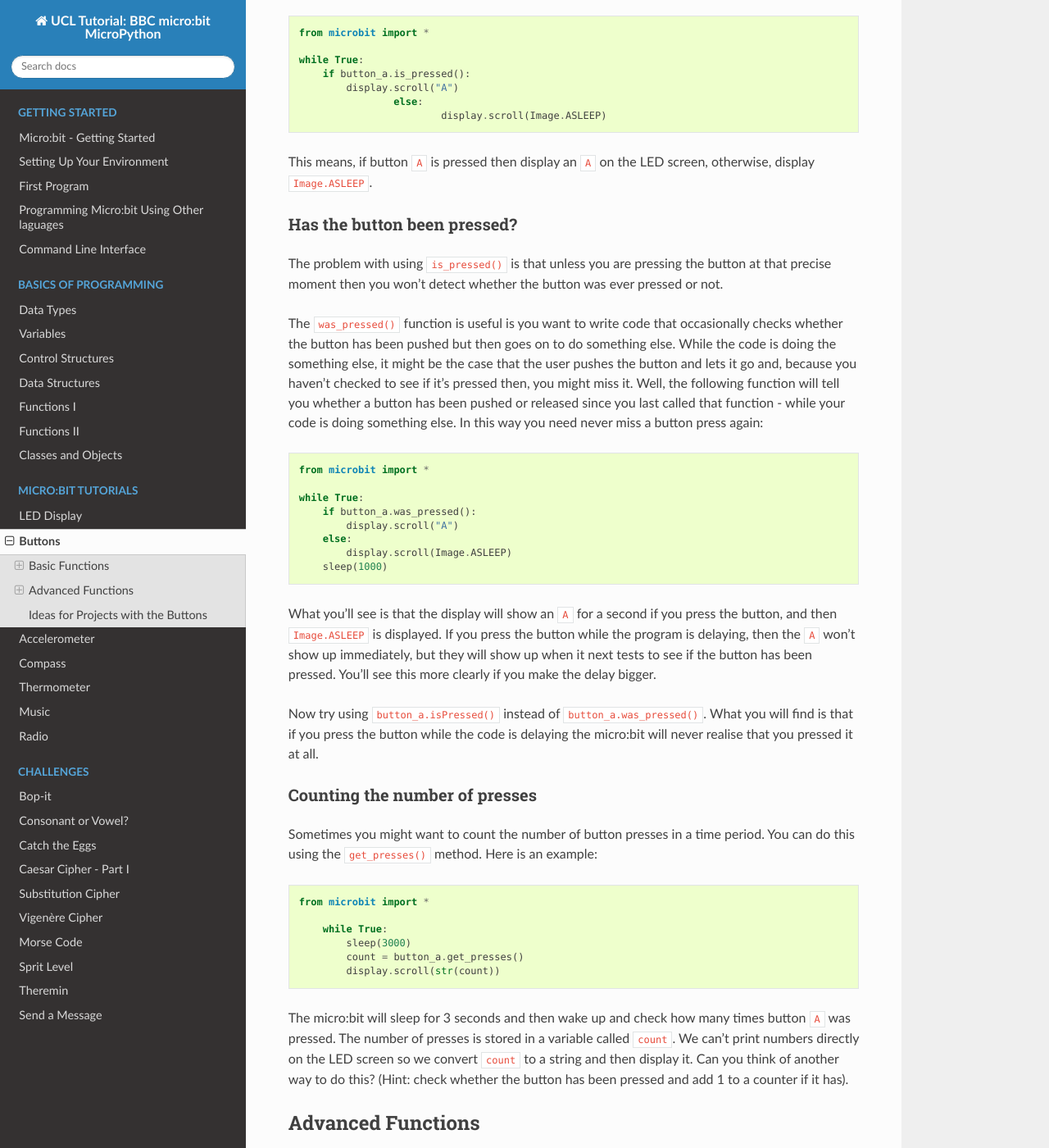
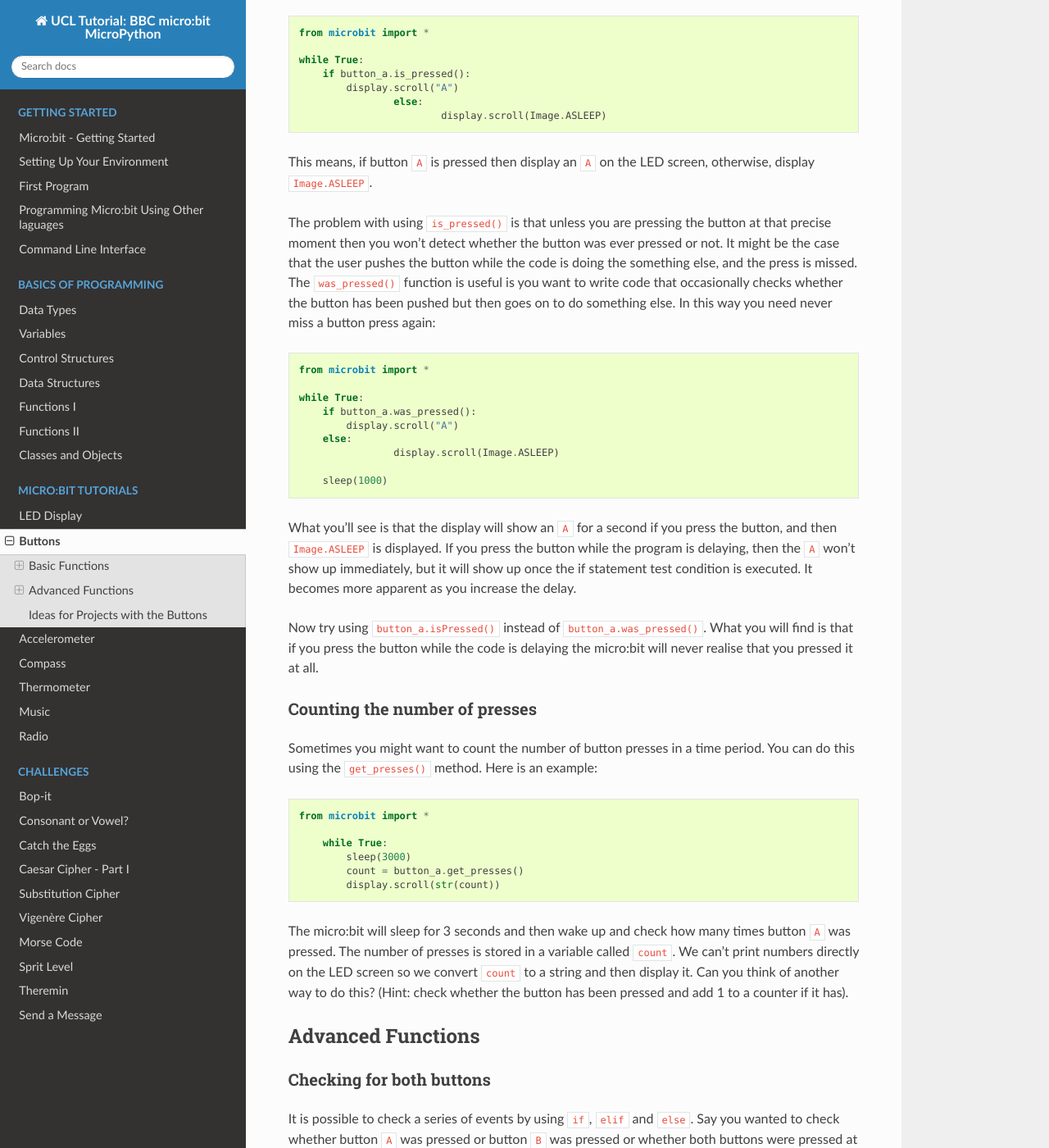
Before and after one commit to rharbird/microbit-challenges, a Sphinx documentation site: the page built from docs/source/tutorials/buttons.rst, in a window 1280 px wide and 1400 px high, scrolled down 647 px. Shown: the whole window at 82% size. Built offline with Sphinx 7.4.7 and the Read the Docs theme 2.0.0, drawn with Linux system fonts in a browser that asks for light colours; pages that are not in the unit, such as notebooks, are missing from menus.

Commit message:
Modify text

```diff
--- a/docs/source/tutorials/buttons.rst
+++ b/docs/source/tutorials/buttons.rst
@@ -31,19 +31,10 @@ Sometimes we just want a program to wait until something happens, for example: w
 
 This means, if button ``A`` is pressed then display an ``A`` on the LED screen, otherwise, display ``Image.ASLEEP``.
 
-Has the button been pressed?
-----------------------------
 The problem with using ``is_pressed()`` is that unless you are pressing the button at that precise moment then you won't
-detect whether the button was ever pressed or not.
-
-The ``was_pressed()`` function is useful is you want to write code that
-occasionally checks whether the button has been pushed but then goes on to
-do something else. While the code is doing the something else, it might be
-the case that the user pushes the button and lets it go and, because you
-haven’t checked to see if it’s pressed then, you might miss it. Well,
-the following function will tell you whether a button has been pushed or
-released since you last called that function - while your code is doing
-something else. In this way you need never miss a button press again::
+detect whether the button was ever pressed or not. It might be the case that the user pushes the button while the code is doing the something else, and the press is missed.
+The ``was_pressed()`` function is useful is you want to write code that occasionally checks whether the button has been pushed but then goes on to do something else.
+In this way you need never miss a button press again::
 
 	from microbit import *
 
@@ -51,15 +42,13 @@ something else. In this way you need never miss a button press again::
 	    if button_a.was_pressed():
 	        display.scroll("A")
 	    else:
-		display.scroll(Image.ASLEEP)
+			display.scroll(Image.ASLEEP)
+
 	    sleep(1000)
 
-What you’ll see is that the display will show an ``A`` for a second
-if you press the button, and then ``Image.ASLEEP`` is displayed. If you
-press the button while the program is delaying, then the ``A`` won’t
-show up immediately, but they will show up when it next tests to see if
-the button has been pressed. You’ll see this more clearly if you make
-the delay bigger.
+What you’ll see is that the display will show an ``A`` for a second if you press the button, and then ``Image.ASLEEP`` is displayed. If you press the button while the
+program is delaying, then the ``A`` won’t show up immediately, but it will show up once the if statement test condition is executed. It becomes more apparent as you
+increase the delay.
 
 Now try using ``button_a.isPressed()`` instead of ``button_a.was_pressed()``. What you will find is
 that if you press the button while the code is delaying the micro:bit will never realise that you pressed it at all.
```
